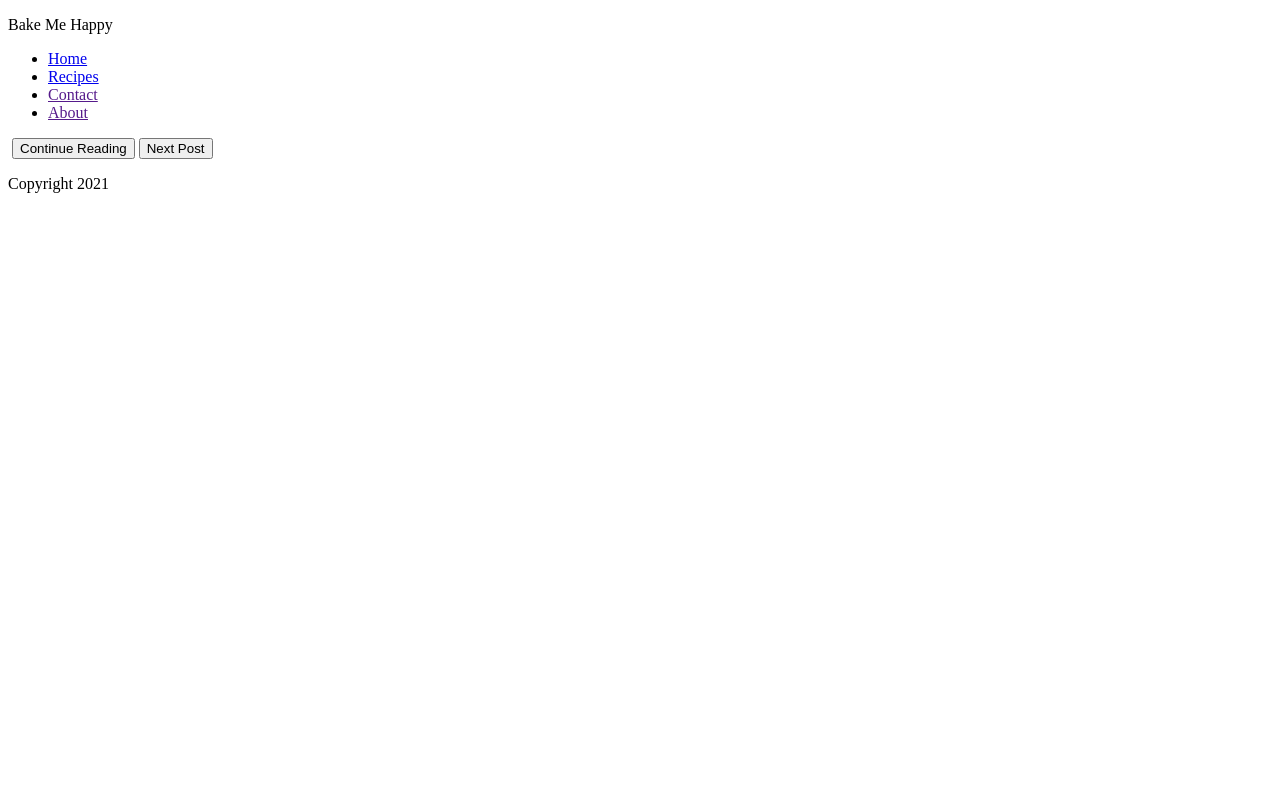
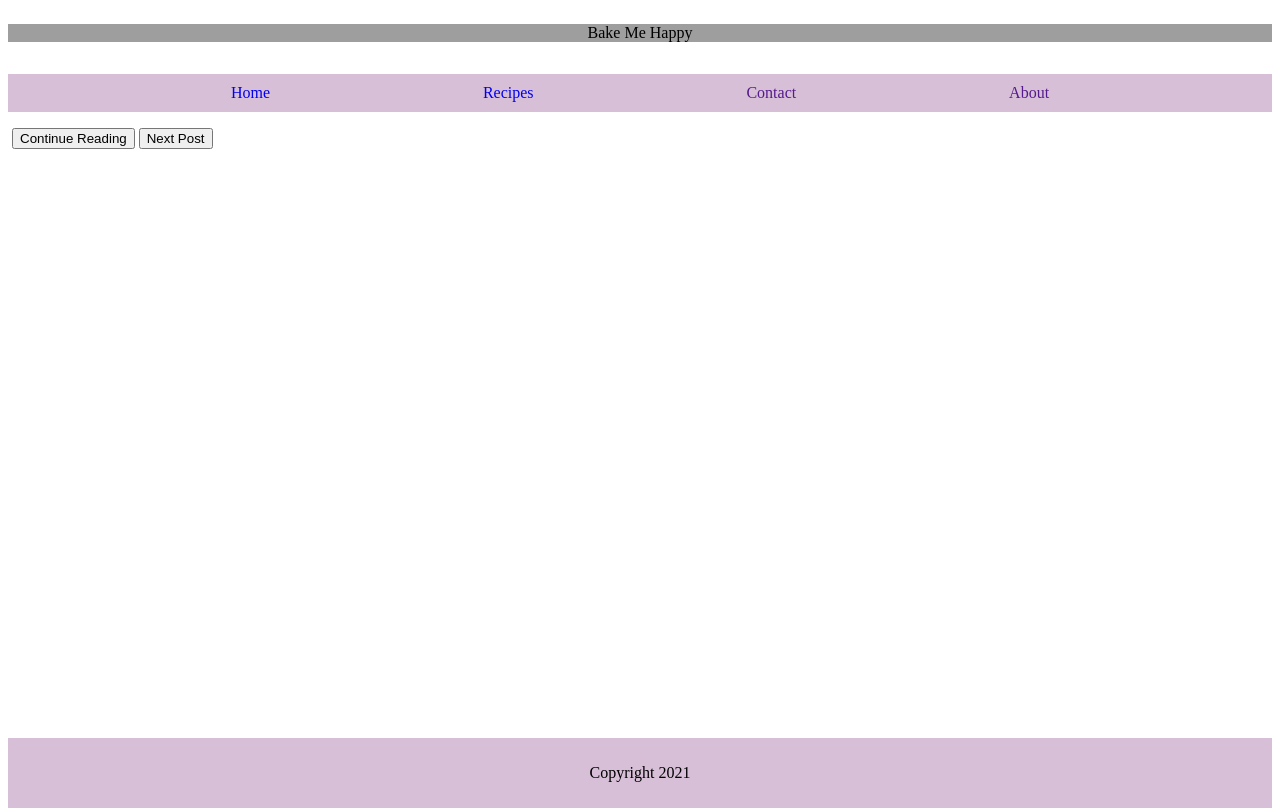
Before and after one commit to HayleyPfleghaar/Personal_Blog_Website, a plain HTML site: page index.html in a window 1280 px wide. Drawn offline with Linux system fonts and the light colour scheme; grey boxes are pictures that could not be loaded.

Commit message:
Started CSS

```diff
--- /dev/null
+++ b/index.css
@@ -0,0 +1,36 @@
+.jumbotron {
+    text-align: center;
+    background-image: url("https://www.freecodecamp.org/news/content/images/2021/06/w-qjCHPZbeXCQ-unsplash.jpg");
+}
+
+.navigation {
+    background-color:thistle;
+    display: flex;
+    flex-direction:row;
+    justify-content: space-evenly;
+    padding: 10px;
+}
+
+.navigation li {
+    list-style-type: none;
+}
+
+.navigation li a {
+    text-decoration: none;
+}
+html, body {
+    height: 100%;
+}
+body {
+    display: flex;
+    flex-direction: column;
+}
+.content {
+    flex: 1 0 auto;
+}
+.footer {
+    background-color: thistle;
+    padding: 10px;
+    flex-shrink:0;
+    text-align:center;
+}
--- a/index.html
+++ b/index.html
@@ -4,22 +4,26 @@
         <meta charset="utf-8" />
         <title>Bake Me Happy</title>
         <meta name="description" content="My Baking Blog" />
+        <link rel="stylesheet" type="text/css" href="index.css" />
     </head>
     <body>
-        <p>Bake Me Happy</p>
-        <ul>
+        <p class="jumbotron">Bake Me Happy</p>
+        <ul class="navigation">
             <li><a href="index.html">Home</a></li>
             <li><a href="blog.html">Recipes</a></li>
             <li><a href="">Contact</a></li>
             <li><a href="">About</a></li>
         </ul>
-        <div>
-            <img src>
-            <button>Continue Reading</button>
-            <button>Next Post</button>
+        <div class="content">
+            <div>
+                <img src>
+                <button>Continue Reading</button>
+                <button>Next Post</button>
+            </div>
         </div>
+        <footer class="footer">
+            <p>Copyright 2021</p>
+        </footer>
     </body>
-    <footer>
-        <p>Copyright 2021</p>
-    </footer>
+
 </html>
```
